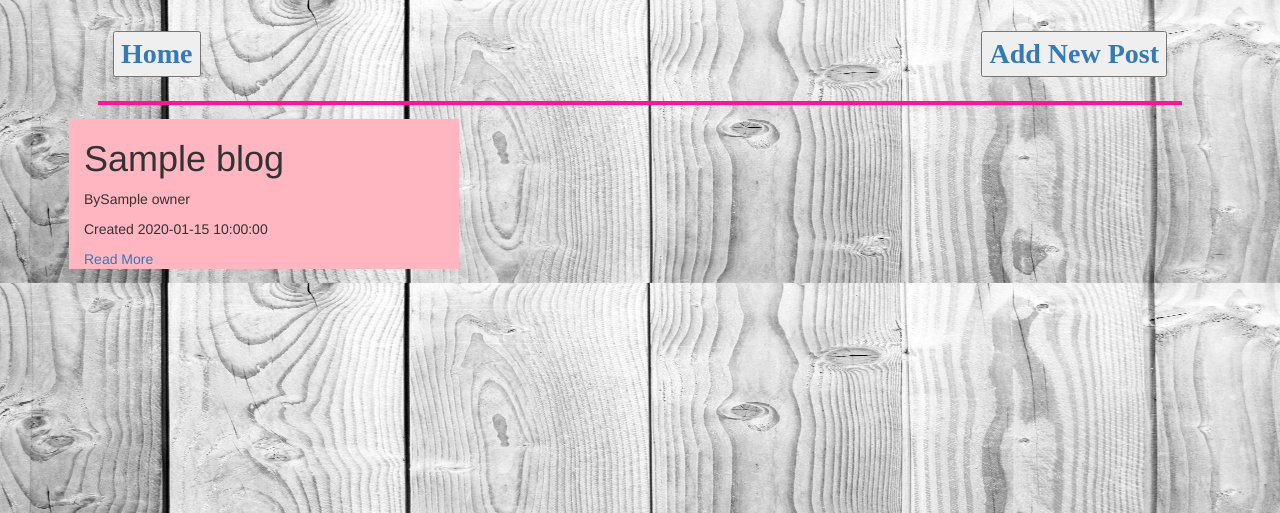
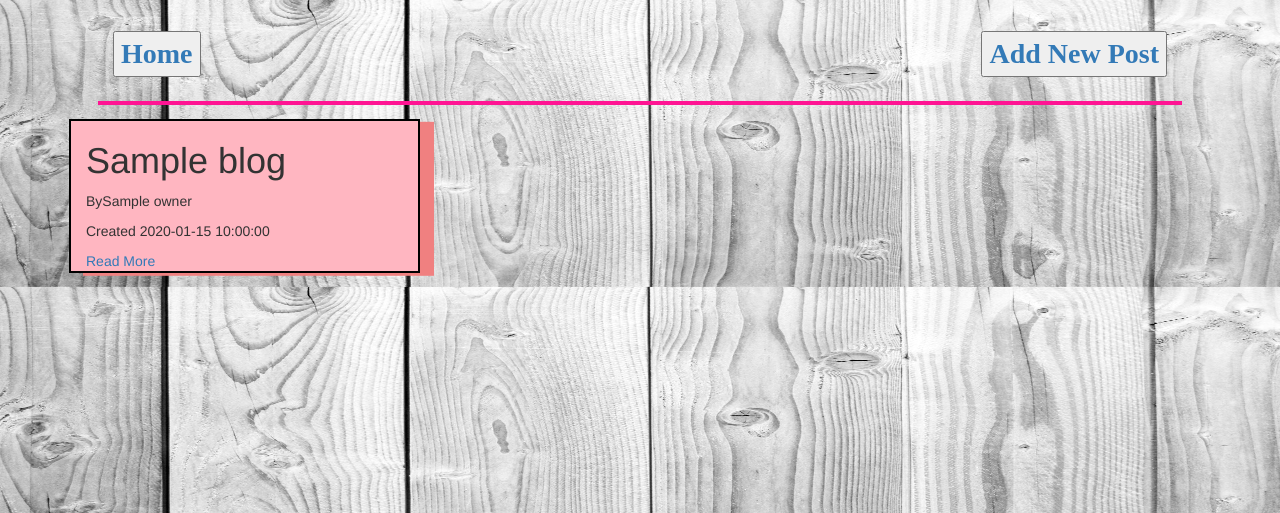
Before and after one commit to navjot77/DriveCamFrontPage, a Python web app: template engineapp/templates/blog.html in a window 1280 px wide. Shown: the top 513 px of the page. Run offline with Jinja, Linux system fonts and the light colour scheme; the template is opened without the code that fills it: most values are stand-ins (such as "Sample title", 1, 10 or a date in 2020); some libraries are stand-ins or nearby versions.

Commit message:
Added js events for overlay grids

```diff
--- a/engineapp/static/blog.css
+++ b/engineapp/static/blog.css
@@ -19,11 +19,29 @@
 .blogBlock{
     background-color: lightpink;
     margin: 1em;
+    border: 0.2em solid black;
+    box-shadow: 1em 0.2em lightcoral;
+    width: 30%;
+    height: 30%;
+}
 
+#overlay_grid, #overlay_grid2, #overlay_grid3{
+    height: 0%;
+    width: 400px;
+    position: absolute;
+    z-index: 1;
+	top:0px;
+    background-color: rgba(0,0,0, 0.8);
+    overflow-y: hidden;
+    transition: 0.5s;
 
 }
 
-.blogContent{
-
-    display:None;
+.overlay-content, .overlay_grid_content, .overlay_grid_content2, .overlay_grid_content3{
+    position: relative;
+    color:white;
+    top: 25%;
+    width: 100%;
+    text-align: center;
+    margin-top: 30px;
 }
--- /dev/null
+++ b/engineapp/static/blog.js
@@ -0,0 +1,11 @@
+/**
+ * Created by navjotsingh on 2/19/17.
+ */
+
+ $(document).ready(function () {
+
+$("#grid1").mouseenter(function(){ document.getElementById("overlay_grid").style.height = "400px";});
+$("#grid1").mouseleave(function(){ document.getElementById("overlay_grid").style.height = "0px";});
+
+
+ });
--- a/engineapp/templates/blog.html
+++ b/engineapp/templates/blog.html
@@ -17,6 +17,7 @@
 src="https://netdna.bootstrapcdn.com/bootstrap/3.1.0/js/bootstrap.min.js">
 </script>
     <link type="text/css" href="/static/blog.css" rel="stylesheet" >
+    <script src="/static/blog.js"></script>
 </head>
 <body>
 
@@ -40,12 +41,13 @@
 <div class="row">
 {% for blog in blogs %}
 
-    <div class="col-sm-4 blogBlock">
+    <div class="col-sm-4 blogBlock" id="grid1">
     <h1>{{ blog.subject }}</h1>
      <p>By{{ blog.owner }}</p>
     <p>Created {{ blog.created }} </p>
 
-    <a href="#" data-toggle="modal" data-target="#myModalLogin">Read More </a>
+
+<a href="#" data-toggle="modal" data-target="#myModalLogin">Read More </a>
 
 
 
@@ -193,15 +195,16 @@
 
 
 
-
-
-
 </div>
 
 
+{%  endfor %}
+</div>
+     <div id="overlay_grid" >
+  			<div class="overlay_grid_content">Project 1</div></div>
+  		</div>
 
 
-{%  endfor %}
 
 </div>
 
```
